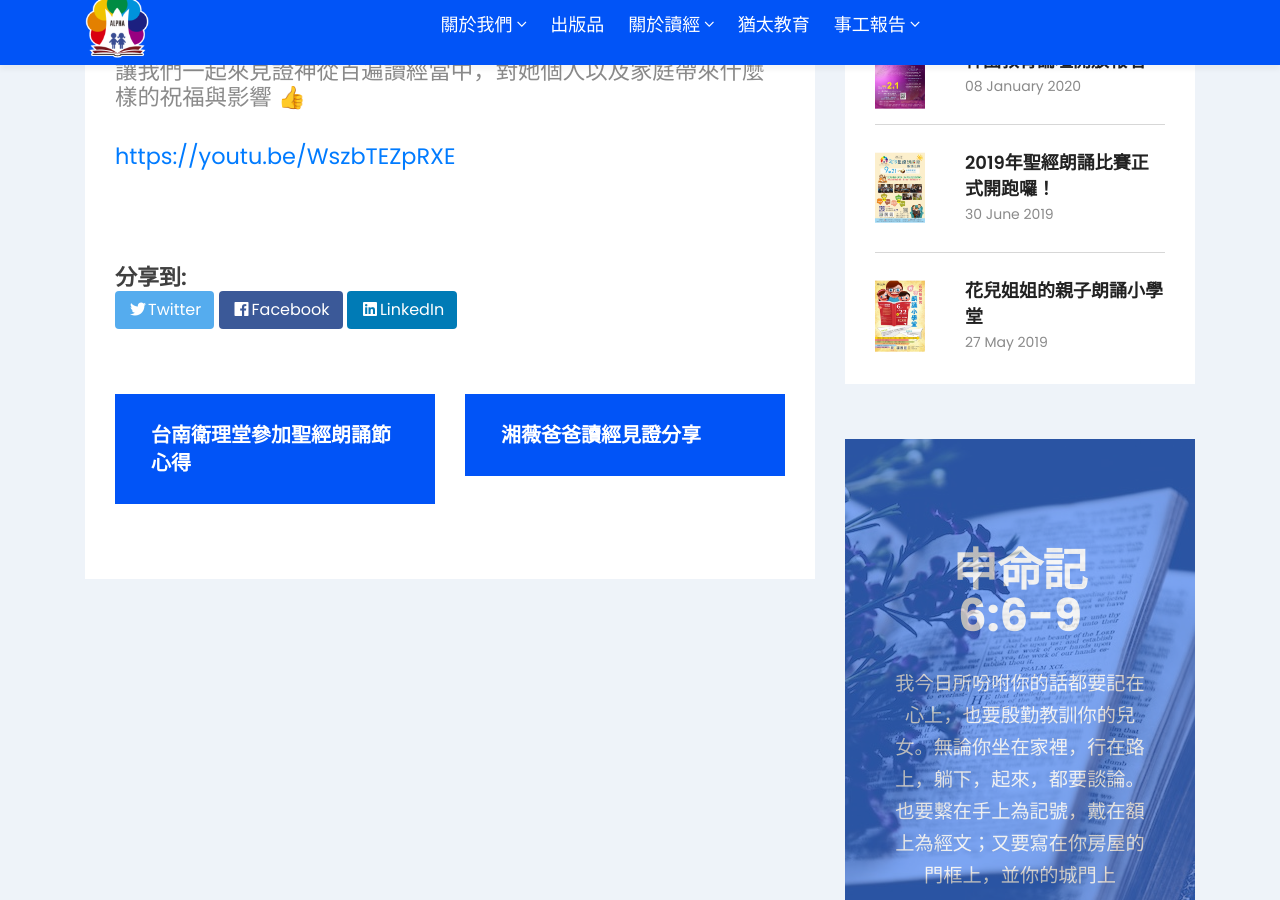
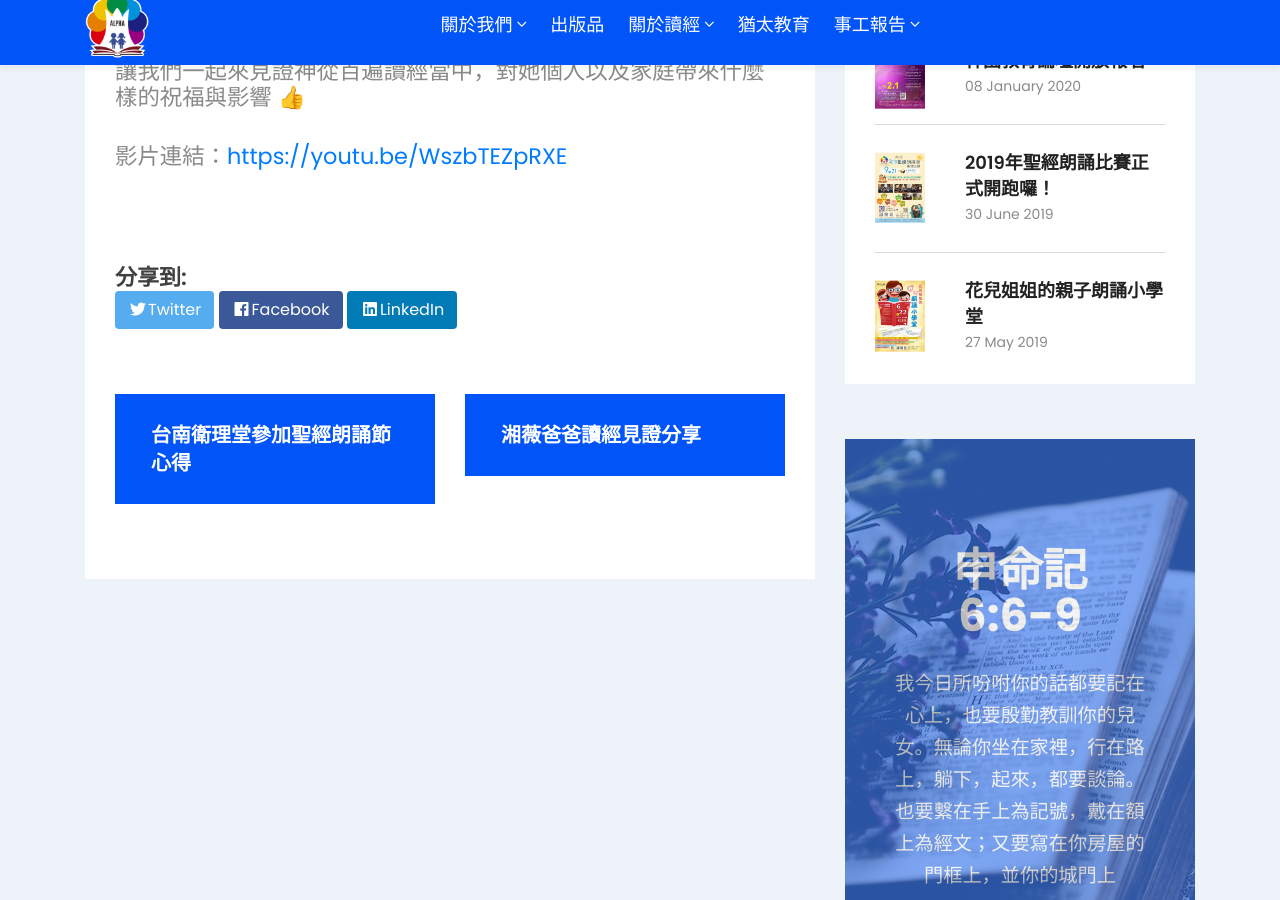
Before and after one commit to alpha6309/website, a Jekyll site: the page built from _testimony/林嫦娥姊妹讀經見證分享.md, in a window 1280 px wide and 900 px high, scrolled down 476 px. Built offline with Jekyll 4.4.1, drawn with Linux system fonts in a browser that asks for light colours.

Commit message:
Update 林嫦娥姊妹讀經見證分享.md

```diff
--- a/_testimony/林嫦娥姊妹讀經見證分享.md
+++ b/_testimony/林嫦娥姊妹讀經見證分享.md
@@ -9,4 +9,4 @@ categories: [testimony]
 
 讓我們一起來見證神從百遍讀經當中，對她個人以及家庭帶來什麼樣的祝福與影響 👍
 
-[https://youtu.be/WszbTEZpRXE]()
+影片連結：[https://youtu.be/WszbTEZpRXE]()
```
